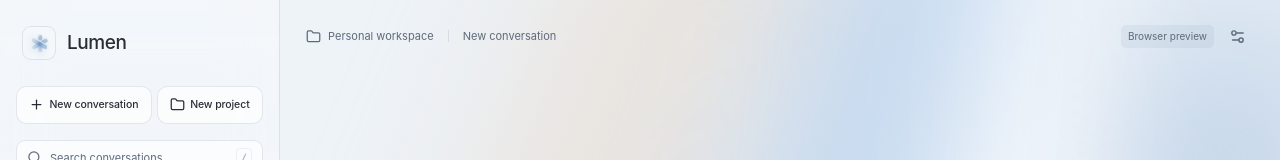
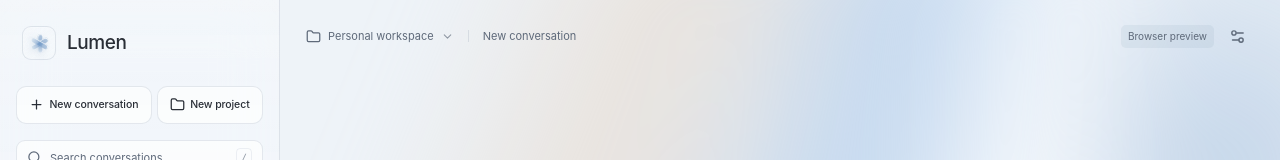
Before and after one commit to Andrea17982/Lumen, a React (Vite) app: page / in a window 1280 px wide. Shown: the top 160 px of the page. Built offline with nearby package versions, Linux system fonts and the light colour scheme.

Commit message:
Pick a new conversation's folder from the top bar
Before the first message, the folder name next to the conversation title is
a button that opens the folder picker, so a conversation can start in any
folder without going through the composer. Once the conversation starts it
is plain text again.

```diff
--- a/src/App.tsx
+++ b/src/App.tsx
@@ -1615,6 +1615,8 @@ export default function App() {
           workspaceTitle={currentWorkspace || undefined}
           conversationTitle={session?.title || t('New conversation')}
           pills={providerPills}
+          onChooseFolder={!session ? () => void chooseFolder() : undefined}
+          folderBusy={folderBusy || running}
           onOpenSidebar={() => setSidebar(true)}
           onOpenSettings={() => openSettings()}
         />
--- a/src/components/Topbar.tsx
+++ b/src/components/Topbar.tsx
@@ -1,4 +1,4 @@
-import { Folder, Menu, Settings2 } from 'lucide-react';
+import { ChevronDown, Folder, Menu, Settings2 } from 'lucide-react';
 import { IconButton } from '../lib/util';
 import { useI18n } from '../lib/i18n';
 
@@ -16,6 +16,9 @@ export interface TopbarProps {
   workspaceTitle?: string;
   conversationTitle: string;
   pills: HealthPill[];
+  /** Given for a conversation that has not started: the folder name becomes a picker. */
+  onChooseFolder?: () => void;
+  folderBusy?: boolean;
   onOpenSidebar: () => void;
   onOpenSettings: () => void;
 }
@@ -27,6 +30,8 @@ export default function Topbar({
   workspaceTitle,
   conversationTitle,
   pills,
+  onChooseFolder,
+  folderBusy,
   onOpenSidebar,
   onOpenSettings,
 }: TopbarProps) {
@@ -41,10 +46,25 @@ export default function Topbar({
         >
           <Menu size={19} />
         </IconButton>
-        <span className="workspace-name" title={workspaceTitle}>
-          <Folder size={15} />
-          {workspaceLabel}
-        </span>
+        {onChooseFolder ? (
+          <button
+            type="button"
+            className="workspace-name workspace-picker"
+            title={workspaceTitle}
+            aria-label={`${t('Change folder')}: ${workspaceLabel}`}
+            disabled={folderBusy}
+            onClick={onChooseFolder}
+          >
+            <Folder size={15} />
+            {workspaceLabel}
+            <ChevronDown size={13} aria-hidden="true" />
+          </button>
+        ) : (
+          <span className="workspace-name" title={workspaceTitle}>
+            <Folder size={15} />
+            {workspaceLabel}
+          </span>
+        )}
         <span className="topbar-divider" />
         <span className="conversation-label">{conversationTitle}</span>
       </div>
--- a/src/lib/i18n.tsx
+++ b/src/lib/i18n.tsx
@@ -82,6 +82,7 @@ const it: Record<string, string> = {
   'click to change': 'clicca per cambiare',
   Project: 'Progetto',
   'Choose project': 'Scegli un progetto',
+  'Change folder': 'Cambia cartella',
   'Advanced provider options': 'Opzioni avanzate del provider',
   'Attach files': 'Allega file',
   'Stop response': 'Interrompi risposta',
--- a/src/styles.css
+++ b/src/styles.css
@@ -471,6 +471,27 @@ html[data-text-size='large'] {
   gap: 7px;
   white-space: nowrap;
 }
+.workspace-picker {
+  margin: -4px -8px;
+  padding: 4px 8px;
+  border: 0;
+  border-radius: 8px;
+  background: transparent;
+  color: inherit;
+  font: inherit;
+  cursor: pointer;
+}
+.workspace-picker:hover:not(:disabled),
+.workspace-picker:focus-visible {
+  background: color-mix(in srgb, currentColor 10%, transparent);
+}
+.workspace-picker:disabled {
+  cursor: default;
+  opacity: 0.6;
+}
+.workspace-picker svg:last-child {
+  opacity: 0.65;
+}
 .topbar-divider {
   width: 1px;
   height: 12px;
```
Also changed, not shown: 1 other file (tests, documents, lock files or other folders).
